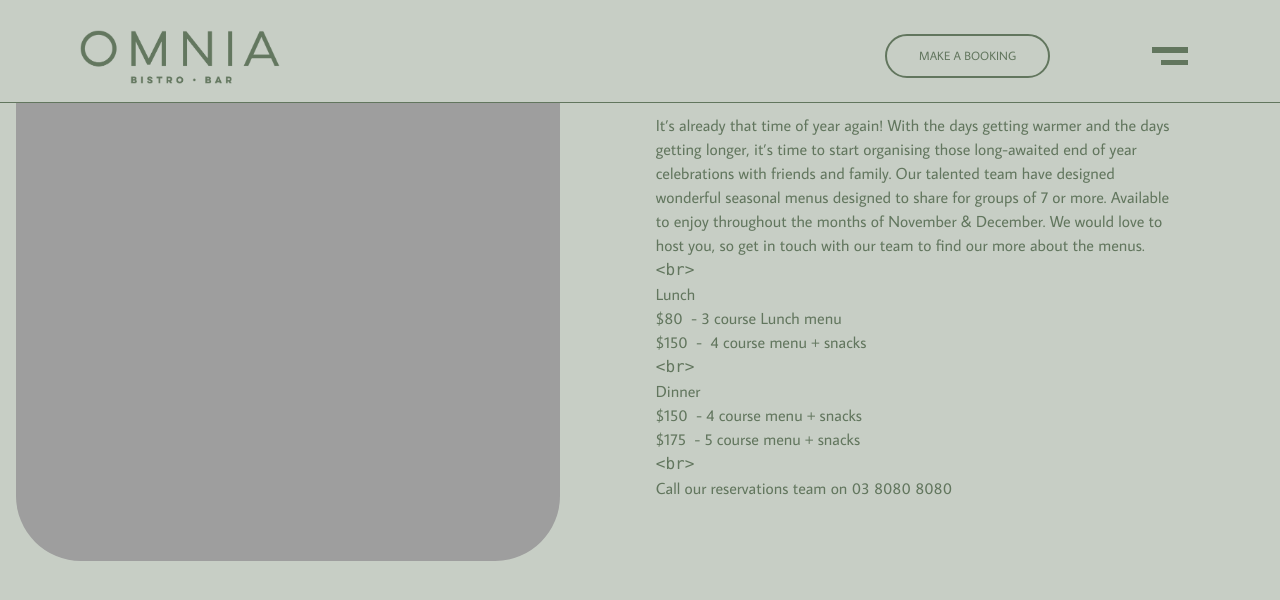
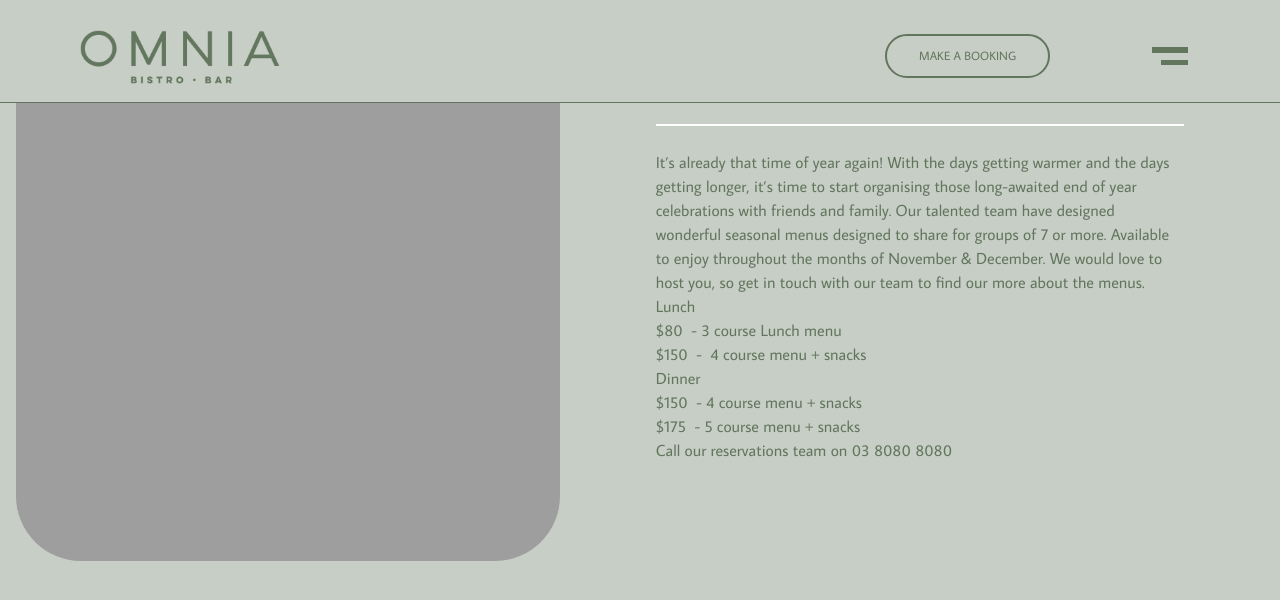
Before and after one commit to yugenomnia/omnia, a Jekyll site: the page built from _pages/What's on.md, in a window 1280 px wide and 900 px high, scrolled down 1099 px, cut to the strip 0-653 px from the top of the window. Shown: the top 600 px of the strip. Built offline with Jekyll 4.4.1, drawn with Linux system fonts in a browser that asks for light colours.

Commit message:
TinaCMS content update by Yugen Omnia

```diff
--- a/_pages/What's on.md
+++ b/_pages/What's on.md
@@ -7,7 +7,7 @@ meta_description: >-
 events:
   - img: /assets/images/MA386 (1).jpg
     title: End of year dining
-    text: "It's already that time of year again! With the days getting warmer and the days getting longer, it's time to start organising those long-awaited end of year celebrations with friends and family. Our talented team have designed wonderful seasonal menus designed to share for groups of 7 or more. Available to enjoy throughout the months of November & December.\nWe would love to host you, so get in touch with our team to find our more about the menus.\_\_\n\n`<br>`\n\n**Lunch**\n\n* $80 \_- 3 course Lunch menu \_\n* $150 \_-\_ 4 course menu + snacks\_\n\n`<br>`\n\n**Dinner**\_\n\n* $150 \_- 4 course menu + snacks\_\n* $175 \_- 5 course menu + snacks\_\n\n`<br>`\n\n**Call our reservations team on 03 8080 8080**\n"
+    text: "It's already that time of year again! With the days getting warmer and the days getting longer, it's time to start organising those long-awaited end of year celebrations with friends and family. Our talented team have designed wonderful seasonal menus designed to share for groups of 7 or more. Available to enjoy throughout the months of November & December.\nWe would love to host you, so get in touch with our team to find our more about the menus.\_\_\n\n**Lunch**\n\n* $80 \_- 3 course Lunch menu \_\n* $150 \_-\_ 4 course menu + snacks\_\n\n**Dinner**\_\n\n* $150 \_- 4 course menu + snacks\_\n* $175 \_- 5 course menu + snacks\n\n**Call our reservations team on 03 8080 8080**\n"
     menu_btn_text: ''
     book_now_btn_text: ''
     book_now_url: ''
```
